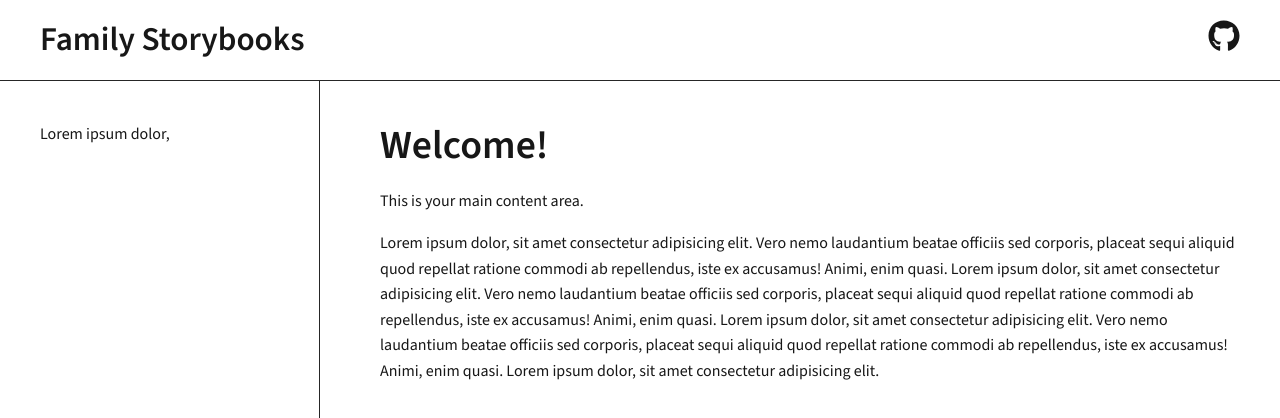
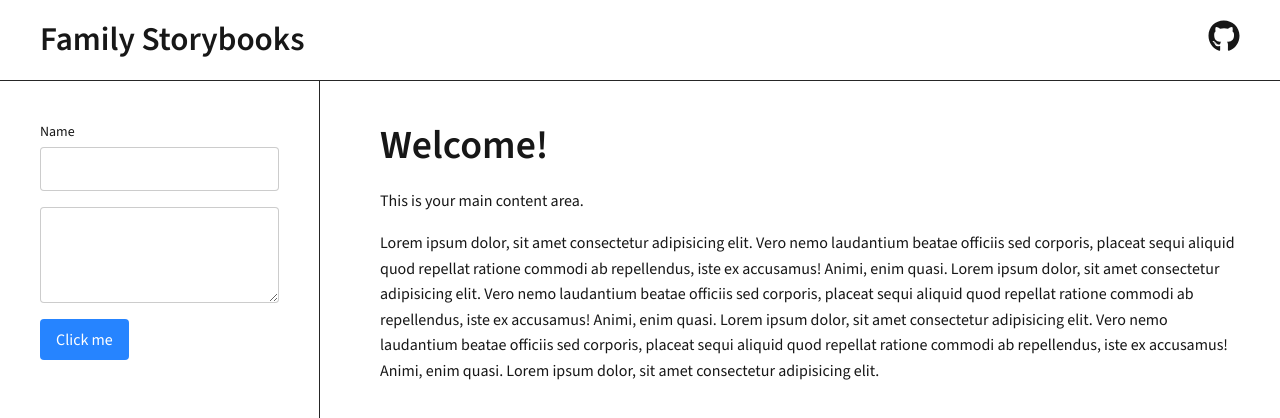
Before and after one commit to justono1/family-history-storybook, a Next.js app in the folder apps/web/: page / in a window 1280 px wide. Shown: the top 418 px of the page. Built offline with nearby package versions, Linux system fonts and the light colour scheme.

Commit message:
removed ui pkg for speed and stubbed in form components

```diff
--- /dev/null
+++ b/apps/web/app/components/Button/Button.module.css
@@ -0,0 +1,62 @@
+/* Button.module.css */
+
+/* Primary button base styling */
+.button {
+  display: inline-flex;
+  align-items: center;
+  justify-content: center;
+  padding: 0.5rem 1rem;
+  background-color: #2684FF;
+  color: #FFFFFF;
+  border: none;
+  border-radius: 4px;
+  font-size: 1rem;
+  font-weight: 500;
+  cursor: pointer;
+  transition: background-color 0.2s ease, box-shadow 0.2s ease;
+}
+
+/* Hover state */
+.button:hover:not(:disabled) {
+  background-color: #1a6edc;
+}
+
+/* Focus state */
+.button:focus {
+  outline: none;
+  box-shadow: 0 0 0 3px rgba(38, 132, 255, 0.4);
+}
+
+/* Disabled state */
+.button:disabled {
+  opacity: 0.6;
+  cursor: not-allowed;
+}
+
+/* Secondary variant */
+.secondary {
+  background-color: var(--background);
+  color: var(--foreground);
+  border: 1px solid #2684FF;
+}
+
+/* Secondary hover state */
+.secondary:hover:not(:disabled) {
+  background-color: rgba(38, 132, 255, 0.1);
+}
+
+/* Dark theme overrides */
+@media (prefers-color-scheme: dark) {
+  .button {
+    background-color: #2a7fff;
+  }
+  .button:hover:not(:disabled) {
+    background-color: #1a5ecc;
+  }
+  .secondary {
+    border-color: rgba(38, 132, 255, 0.5);
+  }
+  .secondary:hover:not(:disabled) {
+    background-color: rgba(38, 132, 255, 0.2);
+  }
+}
--- /dev/null
+++ b/apps/web/app/components/Button/Button.tsx
@@ -0,0 +1,33 @@
+"use client";
+
+import { forwardRef, type ButtonHTMLAttributes, type ReactNode } from "react";
+import styles from "./Button.module.css";
+
+export interface ButtonProps extends ButtonHTMLAttributes<HTMLButtonElement> {
+  /** Button content */
+  children: ReactNode;
+  /** Variant of the button: primary (default) or secondary */
+  variant?: "primary" | "secondary";
+  /** Additional className for styling overrides */
+  className?: string;
+}
+
+const Button = forwardRef<HTMLButtonElement, ButtonProps>((props, ref) => {
+  const { children, variant = "primary", className, ...rest } = props;
+  const classNames = [
+    styles.button,
+    variant === "secondary" ? styles.secondary : "",
+    className ?? "",
+  ]
+    .filter(Boolean)
+    .join(" ");
+
+  return (
+    <button ref={ref} className={classNames} {...rest}>
+      {children}
+    </button>
+  );
+});
+
+Button.displayName = "Button";
+export default Button;
--- /dev/null
+++ b/apps/web/app/components/Input/Input.module.css
@@ -0,0 +1,55 @@
+/* Container layout for label, input, and error message */
+.container {
+  display: flex;
+  flex-direction: column;
+  margin-bottom: 1rem;
+}
+/* Style for input label */
+.label {
+  margin-bottom: 0.25rem;
+  font-size: 0.875rem;
+  color: var(--foreground);
+}
+/* Base input styling */
+.input {
+  width: 100%;
+  padding: 0.5rem 0.75rem;
+  border: 1px solid rgba(0, 0, 0, 0.2);
+  border-radius: 4px;
+  background-color: var(--background);
+  color: var(--foreground);
+  font-size: 1rem;
+  transition: border-color 0.2s ease, box-shadow 0.2s ease;
+}
+/* Placeholder styling */
+.input::placeholder {
+  color: rgba(0, 0, 0, 0.5);
+}
+/* Focus state for input */
+.input:focus {
+  outline: none;
+  border-color: #2684FF;
+  box-shadow: 0 0 0 3px rgba(38, 132, 255, 0.3);
+}
+/* Error state for input */
+.error {
+  border-color: #d32f2f !important;
+}
+/* Error message styling */
+.errorMessage {
+  margin-top: 0.25rem;
+  font-size: 0.875rem;
+  color: #d32f2f;
+}
+/* Dark theme overrides */
+@media (prefers-color-scheme: dark) {
+  .input {
+    border: 1px solid rgba(255, 255, 255, 0.1);
+  }
+  .input::placeholder {
+    color: rgba(255, 255, 255, 0.5);
+  }
+  .input:focus {
+    box-shadow: 0 0 0 3px rgba(38, 132, 255, 0.5);
+  }
+}
--- /dev/null
+++ b/apps/web/app/components/Input/Input.tsx
@@ -0,0 +1,40 @@
+"use client";
+
+import { forwardRef, type InputHTMLAttributes } from "react";
+import styles from "./Input.module.css";
+
+export interface InputProps extends InputHTMLAttributes<HTMLInputElement> {
+  /** Label text for the input */
+  label?: string;
+  /** Error message to display */
+  error?: string;
+  /** Additional className for the input element */
+  className?: string;
+}
+
+const Input = forwardRef<HTMLInputElement, InputProps>((props, ref) => {
+  const { label, error, className, id, ...rest } = props;
+  const inputId = id ?? (rest.name as string);
+  const inputClassName = [
+    styles.input,
+    error ? styles.error : "",
+    className ?? "",
+  ]
+    .filter(Boolean)
+    .join(" ");
+
+  return (
+    <div className={styles.container}>
+      {label && (
+        <label htmlFor={inputId} className={styles.label}>
+          {label}
+        </label>
+      )}
+      <input id={inputId} ref={ref} className={inputClassName} {...rest} />
+      {error && <p className={styles.errorMessage}>{error}</p>}
+    </div>
+  );
+});
+
+Input.displayName = "Input";
+export default Input;
--- /dev/null
+++ b/apps/web/app/components/InputCheckbox/InputCheckbox.module.css
@@ -0,0 +1,51 @@
+/* Container for checkbox and optional error message */
+.container {
+  display: flex;
+  flex-direction: column;
+  margin-bottom: 1rem;
+}
+/* Layout for checkbox input and its label */
+.checkboxContainer {
+  display: flex;
+  align-items: center;
+}
+/* Base checkbox styling */
+.checkbox {
+  width: 1rem;
+  height: 1rem;
+  margin-right: 0.5rem;
+  border: 1px solid rgba(0, 0, 0, 0.2);
+  border-radius: 3px;
+  background-color: var(--background);
+  accent-color: #2684FF;
+  cursor: pointer;
+  transition: border-color 0.2s ease, box-shadow 0.2s ease;
+}
+/* Focus state for checkbox */
+.checkbox:focus {
+  outline: none;
+  box-shadow: 0 0 0 3px rgba(38, 132, 255, 0.3);
+}
+/* Label for checkbox */
+.label {
+  font-size: 0.875rem;
+  color: var(--foreground);
+  cursor: pointer;
+}
+/* Error state for checkbox */
+.error {
+  border-color: #d32f2f !important;
+  accent-color: #d32f2f !important;
+}
+/* Error message styling */
+.errorMessage {
+  margin-top: 0.25rem;
+  font-size: 0.875rem;
+  color: #d32f2f;
+}
+/* Dark theme overrides */
+@media (prefers-color-scheme: dark) {
+  .checkbox {
+    border: 1px solid rgba(255, 255, 255, 0.1);
+  }
+}
--- /dev/null
+++ b/apps/web/app/components/InputTextarea/InputTextarea.module.css
@@ -0,0 +1,58 @@
+/* Container for textarea and optional error message */
+.container {
+  display: flex;
+  flex-direction: column;
+  margin-bottom: 1rem;
+}
+/* Style for textarea label */
+.label {
+  margin-bottom: 0.25rem;
+  font-size: 0.875rem;
+  color: var(--foreground);
+}
+/* Base textarea styling */
+.textarea {
+  width: 100%;
+  min-height: 6rem;
+  padding: 0.5rem 0.75rem;
+  border: 1px solid rgba(0, 0, 0, 0.2);
+  border-radius: 4px;
+  background-color: var(--background);
+  color: var(--foreground);
+  font-size: 1rem;
+  font-family: inherit;
+  resize: vertical;
+  transition: border-color 0.2s ease, box-shadow 0.2s ease;
+}
+/* Placeholder styling */
+.textarea::placeholder {
+  color: rgba(0, 0, 0, 0.5);
+}
+/* Focus state for textarea */
+.textarea:focus {
+  outline: none;
+  border-color: #2684FF;
+  box-shadow: 0 0 0 3px rgba(38, 132, 255, 0.3);
+}
+/* Error state for textarea */
+.error {
+  border-color: #d32f2f !important;
+}
+/* Error message styling */
+.errorMessage {
+  margin-top: 0.25rem;
+  font-size: 0.875rem;
+  color: #d32f2f;
+}
+/* Dark theme overrides */
+@media (prefers-color-scheme: dark) {
+  .textarea {
+    border: 1px solid rgba(255, 255, 255, 0.1);
+  }
+  .textarea::placeholder {
+    color: rgba(255, 255, 255, 0.5);
+  }
+  .textarea:focus {
+    box-shadow: 0 0 0 3px rgba(38, 132, 255, 0.5);
+  }
+}
--- /dev/null
+++ b/apps/web/app/components/InputTextarea/InputTextarea.tsx
@@ -0,0 +1,45 @@
+"use client";
+
+import { forwardRef, type TextareaHTMLAttributes } from "react";
+import styles from "./InputTextarea.module.css";
+
+export interface InputTextareaProps extends TextareaHTMLAttributes<HTMLTextAreaElement> {
+  /** Label text for the textarea */
+  label?: string;
+  /** Error message to display */
+  error?: string;
+  /** Additional className for the textarea element */
+  className?: string;
+}
+
+const InputTextarea = forwardRef<HTMLTextAreaElement, InputTextareaProps>((props, ref) => {
+  const { label, error, className, id, ...rest } = props;
+  const textareaId = id ?? (rest.name as string);
+  const textareaClassName = [
+    styles.textarea,
+    error ? styles.error : "",
+    className ?? "",
+  ]
+    .filter(Boolean)
+    .join(" ");
+
+  return (
+    <div className={styles.container}>
+      {label && (
+        <label htmlFor={textareaId} className={styles.label}>
+          {label}
+        </label>
+      )}
+      <textarea
+        id={textareaId}
+        ref={ref}
+        className={textareaClassName}
+        {...rest}
+      />
+      {error && <p className={styles.errorMessage}>{error}</p>}
+    </div>
+  );
+});
+
+InputTextarea.displayName = "InputTextarea";
+export default InputTextarea;
--- a/apps/web/app/page.tsx
+++ b/apps/web/app/page.tsx
@@ -1,7 +1,9 @@
 import Image, { type ImageProps } from "next/image";
 import { FaGithub } from "react-icons/fa";
-import { Button } from "@repo/ui/button";
 import styles from "./page.module.css";
+import Input from "./components/Input/Input";
+import Button from "./components/Button/Button";
+import InputTextarea from "./components/InputTextarea/InputTextarea";
 
 export default function Home() {
   return (
@@ -18,7 +20,13 @@ export default function Home() {
       </nav>
       <main className={styles.main}>
         {/* ← Left sidebar */}
-        <aside className={styles.sidebar}>Lorem ipsum dolor,</aside>
+        <aside className={styles.sidebar}>
+          <form>
+            <Input label="Name" name="name" />
+            <InputTextarea />
+            <Button>Click me</Button>
+          </form>
+        </aside>
 
         {/* → Right content area */}
         <section className={styles.content}>
```
Also changed, not shown: apps/web/app/components/InputCheckbox/InputCheckbox.tsx (added, +46 -0 lines).
